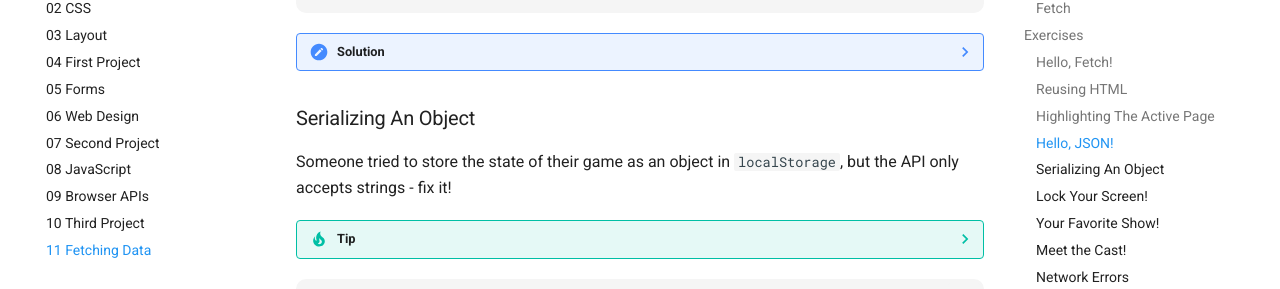
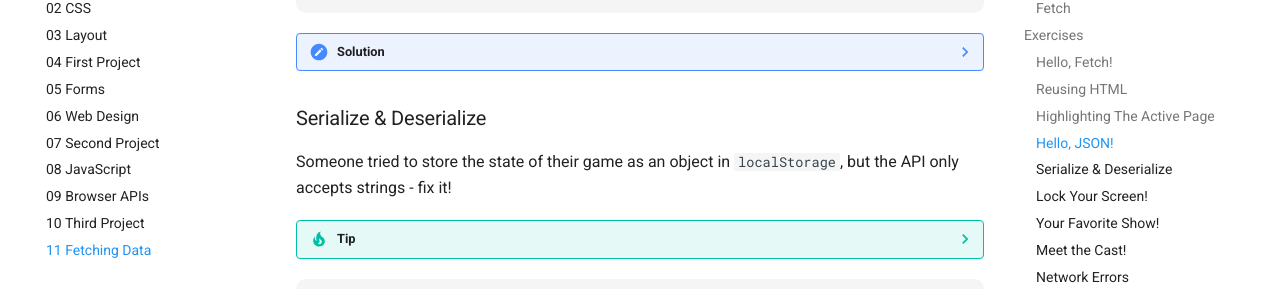
Before and after one commit to KasperKnop/WEB1, an MkDocs documentation site: the page built from docs/11-fetching-data.md, in a window 1280 px wide and 900 px high, scrolled down 3289 px. Shown: the part 154-443 px from the top of the window. Built offline with MkDocs 1.6.1 and Material for MkDocs 9.7.7, drawn with Linux system fonts in a browser that asks for light colours; emoji names are drawn with the system emoji font; comment, search, counter and statistics services are not loaded.

Commit message:
Update 11-fetching-data.md

````diff
--- a/docs/11-fetching-data.md
+++ b/docs/11-fetching-data.md
@@ -218,7 +218,7 @@ The code below contains a JSON string that describes a user. Parse it into an ob
     ageElement.textContent = user.age
     ```
 
-### Serializing An Object
+### Serialize & Deserialize
 
 Someone tried to store the state of their game as an object in `localStorage`, but the API only accepts strings - fix it!
 
@@ -253,7 +253,6 @@ console.log(storedState.score)
 
     console.log(storedState.score)
     ```
-
 
 ### Lock Your Screen!
 
````
